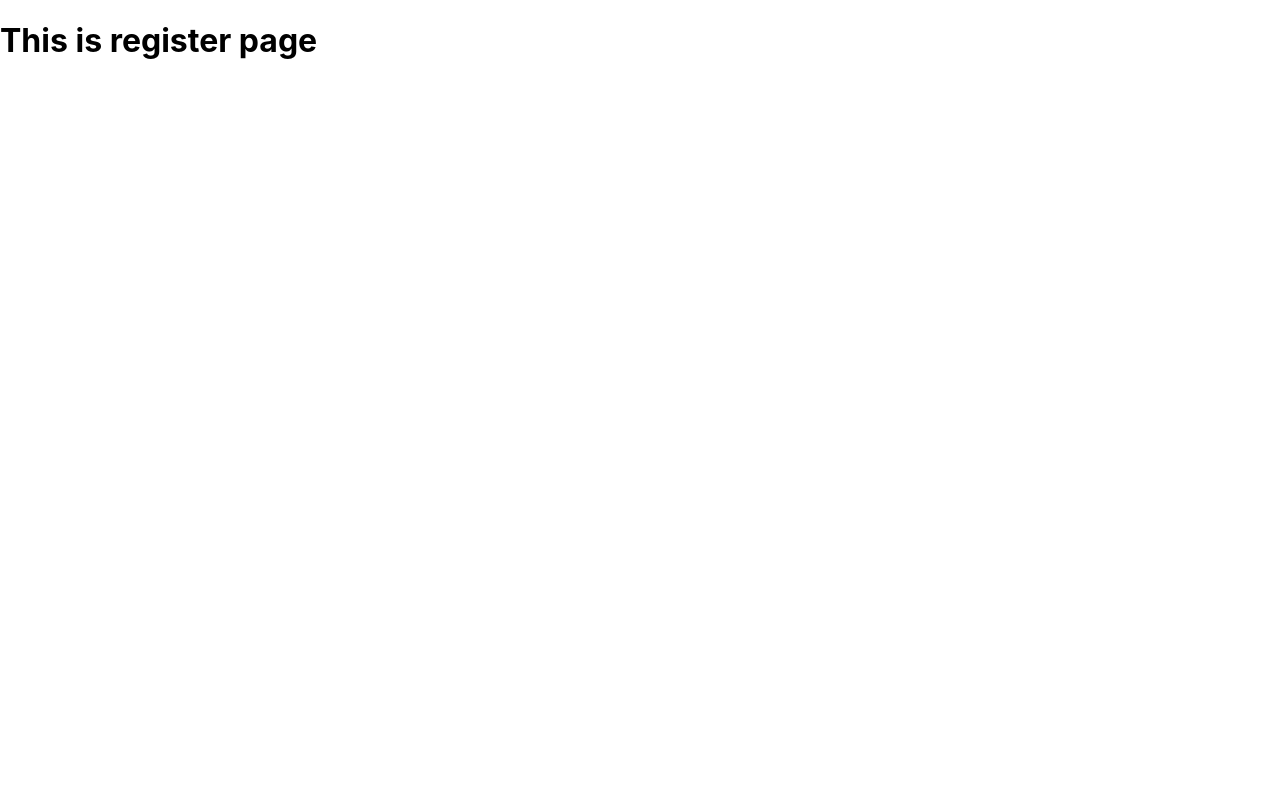
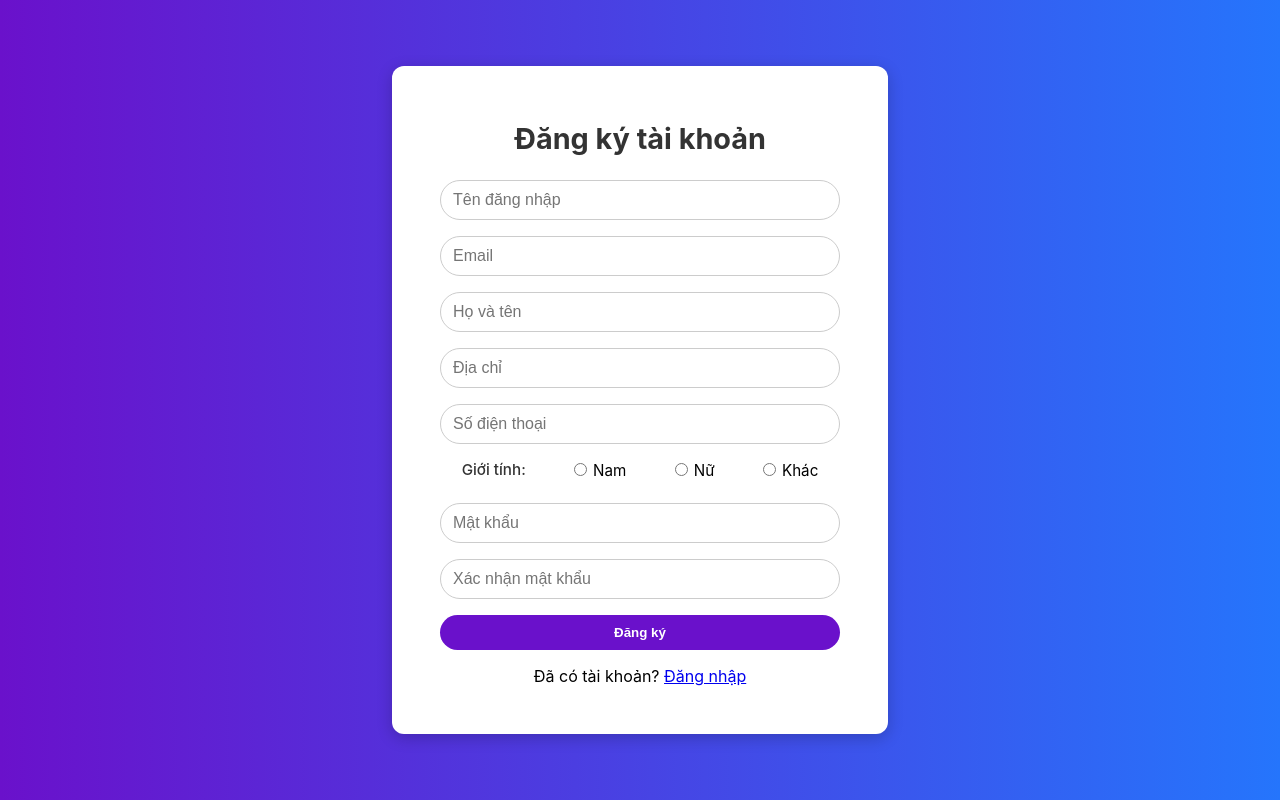
Before and after one commit to TuanNinhBK67/CN-WEB-FE-20242, a React (Create React App) app: page /register in a window 1280 px wide. Built offline with nearby package versions, Linux system fonts and the light colour scheme.

Commit message:
create account

```diff
--- a/src/assets/scss/login.scss
+++ b/src/assets/scss/login.scss
@@ -59,7 +59,7 @@
   margin-bottom: 1.25rem;
 
   input {
-    width: 100%;
+    width: 83%;
     padding: 12px 16px 12px 42px;
     border-radius: 30px;
     border: 1px solid #ccc;
--- /dev/null
+++ b/src/assets/scss/register.scss
@@ -0,0 +1,102 @@
+.register-wrapper {
+    display: flex;
+    justify-content: center;
+    align-items: center;
+    min-height: 100vh;
+    background: linear-gradient(to right, #6a11cb, #2575fc);
+  }
+
+  .register-card {
+    background: white;
+    padding: 2rem 3rem;
+    border-radius: 12px;
+    box-shadow: 0 4px 16px rgba(0, 0, 0, 0.2);
+    width: 400px;
+    margin-top: 20px;
+    margin-bottom: 20px;
+  }
+
+  .register-title {
+    text-align: center;
+    margin-bottom: 1.5rem;
+    font-size: 1.8rem;
+    color: #333;
+  }
+
+  .register-form {
+    display: flex;
+    flex-direction: column;
+
+    input[type="text"],
+    input[type="email"],
+    input[type="password"] {
+      margin-bottom: 1rem;
+      padding: 10px 12px;
+      border: 1px solid #ccc;
+      border-radius: 20px;
+      font-size: 1rem;
+    }
+
+    .gender-radio {
+      display: flex;
+      justify-content: space-around;
+      margin-bottom: 1rem;
+
+      label {
+        font-size: 0.95rem;
+        input {
+          margin-right: 6px;
+        }
+      }
+    }
+
+    button {
+      background-color: #6a11cb;
+      color: white;
+      font-weight: bold;
+      padding: 10px;
+      border: none;
+      border-radius: 30px;
+      cursor: pointer;
+
+      &:hover {
+        background-color: #5011b5;
+      }
+    }
+
+    .error {
+      color: red;
+      font-size: 0.9rem;
+      margin-bottom: 1rem;
+      text-align: center;
+    }
+  }
+
+  .gender-radio {
+    margin-bottom: 1rem;
+
+    .gender-title {
+      font-weight: 500;
+      margin-bottom: 0.5rem;
+      display: block;
+      color: #333;
+    }
+
+    .gender-options {
+      display: flex;
+      justify-content: space-between;
+
+      label {
+        font-size: 1rem;
+        display: flex;
+        align-items: center;
+        gap: 0.4rem;
+
+        input[type="radio"] {
+          transform: scale(1.1);
+          accent-color: #6a11cb;
+          cursor: pointer;
+        }
+      }
+    }
+  }
--- a/src/pages/Register.jsx
+++ b/src/pages/Register.jsx
@@ -1,10 +1,160 @@
-import React, { useState } from "react";
-
+import React, {useState} from "react";
+import { register } from "../services/userService";
+import {useNavigate} from "react-router-dom";
+import "../assets/scss/register.scss"
 
 const RegisterAccount = () => {
 
+    const [formData, setFormData] = useState({
+      username:"",
+      email:"",
+      full_name:"",
+      gender:"",
+      address:"",
+      phone_number:"",
+      password:"",
+      confirmPassword:"",
+    });
+
+    const [err, setErr] = useState("");
+    const navigate = useNavigate();
+
+    const handleChange = (e) => {
+      const {name, value} = e.target;
+      setFormData((prev) => ({...prev, [name]: value}));
+    };
+
+    const handleSubmit = async(e)=>{
+      e.preventDefault();
+      const {username, email, password, confirmPassword} = formData;
+      if(!username || !email || !password || !confirmPassword){
+        setErr("Vui lòng nhập đầy đủ thông tin");
+        return;
+      }
+
+      if(password !== confirmPassword){
+        setErr("Mật khẩu xác nhận không khớp");
+        return;
+      }
+
+      try{
+        const res = await register(formData);
+        const {errCode, errMessage} = res.data;
+
+        if(errCode === 0){
+          navigate("/login");
+        }
+        else{
+          setErr(errMessage);
+        }
+      }catch(e){
+        setErr("Đăng ký thất bại, vui lòng thử lại ")
+      }
+    }
+
     return(
-      <h1>This is register page</h1>
+      <div className="register-wrapper">
+        <div className="register-card">
+          <h2 className="register-title">Đăng ký tài khoản</h2>
+          <form onSubmit={handleSubmit} className="register-form">
+            {err && <p className="error">{err}</p>}
+
+            <input
+              type="text"
+              name="username"
+              placeholder="Tên đăng nhập"
+              value={formData.username}
+              onChange={handleChange}
+            />
+
+            <input
+              type="email"
+              name="email"
+              placeholder="Email"
+              value={formData.email}
+              onChange={handleChange}
+            />
+
+            <input
+              type="text"
+              name="full_name"
+              placeholder="Họ và tên"
+              value={formData.full_name}
+              onChange={handleChange}
+            />
+
+            <input
+              type="text"
+              name="address"
+              placeholder="Địa chỉ"
+              value={formData.address}
+              onChange={handleChange}
+            />
+            <input
+              type="text"
+              name="phone_number"
+              placeholder="Số điện thoại"
+              value={formData.phone_number}
+              onChange={handleChange}
+            />
+
+            <div className="gender-radio">
+              <label className="gender-title">Giới tính:</label>
+              <label>
+                <input
+                  type="radio"
+                  name="gender"
+                  value="male"
+                  checked={formData.gender === "male"}
+                  onChange={handleChange}
+                />
+                Nam
+              </label>
+              <label>
+                <input
+                  type="radio"
+                  name="gender"
+                  value="female"
+                  checked={formData.gender === "female"}
+                  onChange={handleChange}
+                />
+                Nữ
+              </label>
+              <label>
+                <input
+                  type="radio"
+                  name="gender"
+                  value="other"
+                  checked={formData.gender === "other"}
+                  onChange={handleChange}
+                />
+                Khác
+              </label>
+            </div>
+
+            <input
+              type="password"
+              name="password"
+              placeholder="Mật khẩu"
+              value={formData.password}
+              onChange={handleChange}
+            />
+
+            <input
+              type="password"
+              name="confirmPassword"
+              placeholder="Xác nhận mật khẩu"
+              value={formData.confirmPassword}
+              onChange={handleChange}
+            />
+
+            <button type="submit">Đăng ký</button>
+            <p style={{ textAlign: "center", marginTop: "1rem" }}>
+            Đã có tài khoản? <a href="/login">Đăng nhập</a>
+          </p>
+          </form>
+        </div>
+      </div>
     )
 }
 
```
Also changed, not shown: src/components/Footer.jsx (added), src/components/Header.jsx (added).
